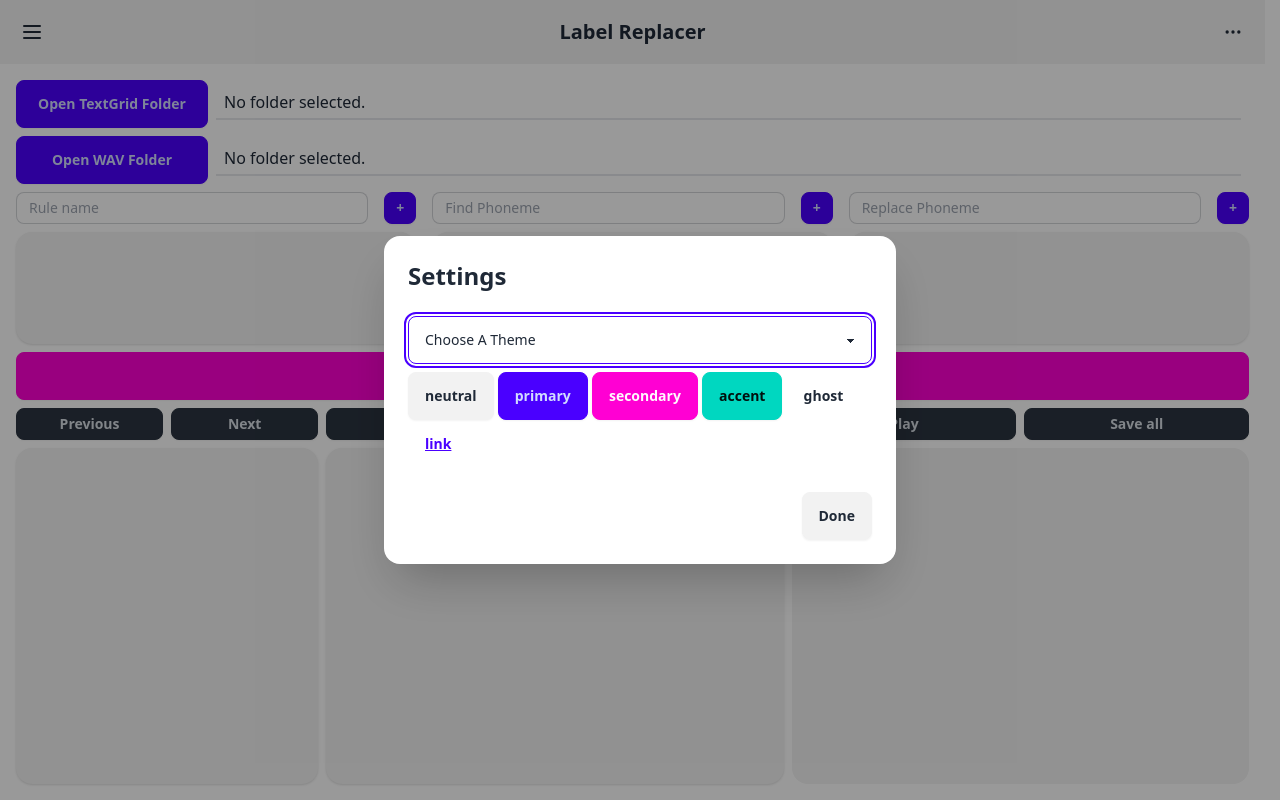
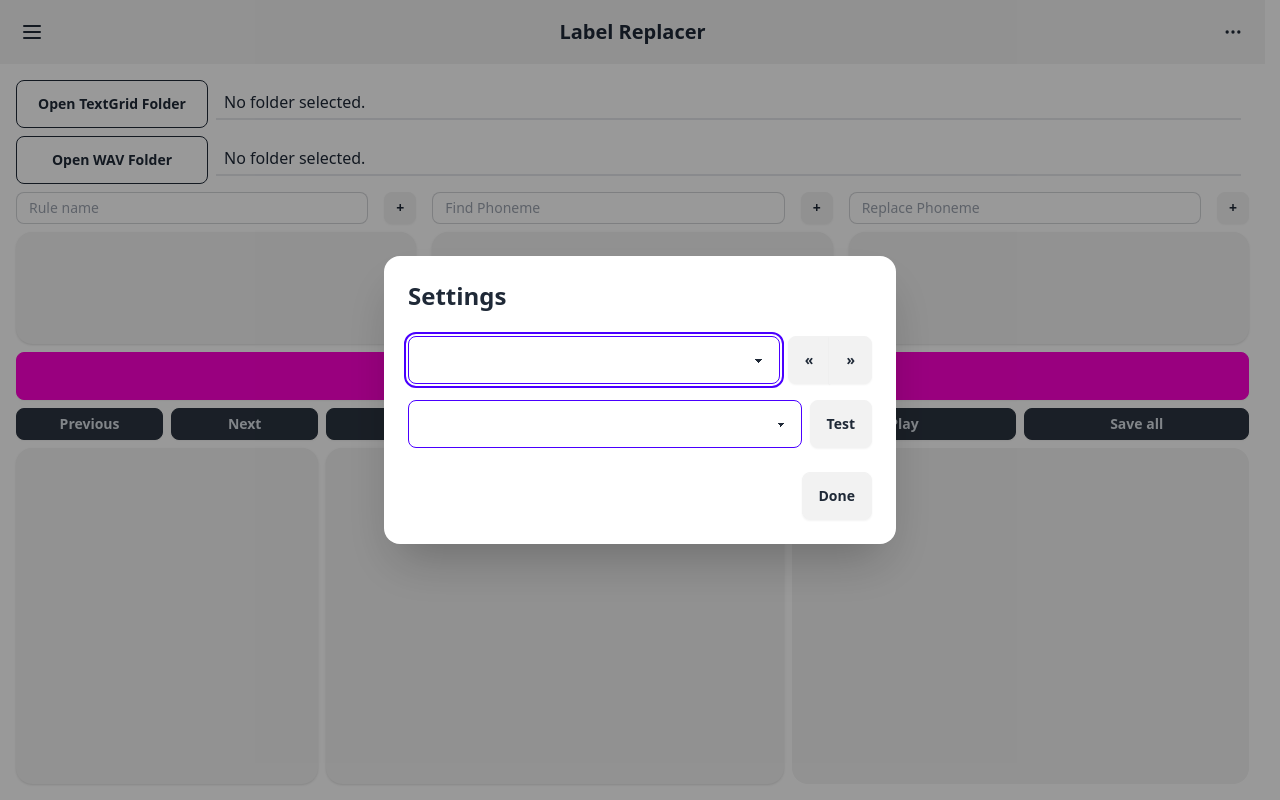
Before and after one commit to hrukalive/ds-synonym-replacer, a SvelteKit app: page / in a window 1280 px wide. Both pictures are taken after a click on the button 1247 px from the left and 32 px from the top of the page. Built offline with nearby package versions, Linux system fonts and the light colour scheme.

Commit message:
app settings

```diff
--- a/src/routes/+page.svelte
+++ b/src/routes/+page.svelte
@@ -1,7 +1,7 @@
 <script>
     import { invoke } from '@tauri-apps/api/core';
     import { listen } from '@tauri-apps/api/event'
-	import ThemeSelect from '$lib/theme-select.svelte';
+	import { themes } from '$lib/themes';
 	import { writable } from 'svelte/store';
 	import { onMount } from 'svelte';
 
@@ -43,6 +43,13 @@
 	let currentTerm = $state("");
 	let currentOpt = $state("");
 	let optButtonDisabled = $state(false);
+	let currentTheme = $state("");
+	let soundDevice = $state("");
+	let defaultSoundDevice = "";
+	let soundDevices = writable([]);
+	let volumeFactor = $state(1.0);
+	let autoSave = $state(true);
+	let autoNext = $state(true);
 
     let editingRuleIndex = writable(-1);
     function handleRuleDoubleClick(index) {
@@ -128,18 +135,19 @@
 		}
 	})
 
-	// listen('sync_item_selected_options', (event) => {
-	// 	console.log('sync_item_selected_options', event.payload);
-	// 	if (event.payload !== null && event.payload !== undefined) {
-	// 		// selectedItemIdx = event.payload[0] !== null ? event.payload[0] : -1;
-	// 		// selectedMarkIdx = event.payload[1] !== null ? event.payload[1] : -1;
-	// 		items.update(items => {
-	// 			items[selectedItemIdx].selected_options = event.payload[2];
-	// 			items[selectedItemIdx].dirty = event.payload[3];
-	// 			return items
-	// 		})
-	// 	}
-	// })
+	listen('sync_settings', (event) => {
+		console.log('sync_settings', event.payload);
+		if (event.payload !== null && event.payload !== undefined) {
+			currentTheme = event.payload.theme;
+			document.documentElement.setAttribute('data-theme', currentTheme);
+			if (event.payload.sound_device !== null) {
+				soundDevice = event.payload.sound_device;
+			}
+			volumeFactor = event.payload.volume_factor;
+			autoNext = event.payload.auto_next;
+			autoSave = event.payload.auto_save;
+		}
+	})
 
 	async function choose_a_replace_option(optIndex) {
 		optButtonDisabled = true;
@@ -161,6 +169,24 @@
 		el.select();
 	}
 
+	function setTheme(event) {
+        const select = event.target;
+        const theme = select.value;
+        if (themes.includes(theme)) {
+			invoke('update_settings', {theme: currentTheme, volumeFactor, autoSave, autoNext});
+        }
+    }
+
+	function nextTheme() {
+		const index = themes.indexOf(currentTheme);
+		invoke('update_settings', {theme: themes[(index + 1) % themes.length], volumeFactor, autoSave, autoNext});
+	}
+
+	function prevTheme() {
+		const index = themes.indexOf(currentTheme);
+		invoke('update_settings', {theme: themes[(index - 1 + themes.length) % themes.length], volumeFactor, autoSave, autoNext});
+	}
+
 	onMount(async () => {
 		let payload = await invoke('get_config_state');
 		rules.update(_ => payload.rules)
@@ -176,6 +202,23 @@
 		if (payload2.selected_mark !== null) {
 			selectedMarkIdx = payload2.selected_mark[selectedItemIdx] !== null ? payload2.selected_mark[selectedItemIdx] : -1;
 		}
+
+		let payload3 = await invoke('get_app_settings');
+		currentTheme = payload3.theme;
+		document.documentElement.setAttribute('data-theme', currentTheme);
+		if (payload3.sound_device !== null) {
+			soundDevice = payload3.sound_device;
+		}
+		volumeFactor = payload3.volume_factor;
+		autoNext = payload3.auto_next;
+		autoSave = payload3.auto_save;
+
+		let payload4 = await invoke('list_audio_output_devices');
+		if (payload3.sound_device === null) {
+			soundDevice = payload4[0];
+		}
+		defaultSoundDevice = payload4[0];
+		soundDevices.update(_ => payload4[1]);
 	});
 </script>
 
@@ -191,14 +234,35 @@
                 <button class="btn btn-sm btn-circle btn-ghost absolute right-2 top-2">✕</button>
             </form> -->
 			<h1 class="font-bold text-2xl">Settings</h1>
-			<div class="mt-6">
-				<ThemeSelect />
-				<button class="btn">neutral</button>
-				<button class="btn btn-primary">primary</button>
-				<button class="btn btn-secondary">secondary</button>
-				<button class="btn btn-accent">accent</button>
-				<button class="btn btn-ghost">ghost</button>
-				<button class="btn btn-link">link</button>
+			<div class="mt-6 flex flex-col gap-4">
+				<div class="flex">
+					<select
+						value={currentTheme}
+						data-choose-theme
+						class="flex-1 select select-bordered select-primary w-full text-sm capitalize"
+						onchange={(e) => setTheme(e)}
+					>
+						{#each themes as theme}
+							<option value={theme} class="capitalize">{theme}</option>
+						{/each}
+					</select>
+					<div class="join ml-2">
+						<button class="join-item btn" onclick={prevTheme}>«</button>
+						<button class="join-item btn" onclick={nextTheme}>»</button>
+					</div>
+				</div>
+				<div class="flex">
+					<select
+						value={soundDevice}
+						class="flex-1 select select-bordered select-primary w-full text-sm capitalize"
+						onchange={(e) => invoke('select_audio_output_device', { deviceName: e.target.value })}
+					>
+						{#each $soundDevices as device}
+							<option value={device} class="capitalize {device === defaultSoundDevice ? 'bold' : ''}">{device}</option>
+						{/each}
+					</select>
+					<button class="ml-2 btn" onclick={() => invoke('test_output_device')}>Test</button>
+				</div>
 			</div>
 			<div class="modal-action">
 				<form method="dialog">
@@ -286,24 +350,24 @@
 		<div class="flex-grow p-4">
 			<div class="flex flex-col space-y-2 h-full">
 				<div class="flex w-full justify-center">
-					<button class="btn btn-primary flex-initial w-48" onclick={() => invoke('open_folder', { target: 'tg' })}>Open TextGrid Folder</button>
+					<button class="btn btn-outline flex-initial w-48" onclick={() => invoke('open_folder', { target: 'tg' })}>Open TextGrid Folder</button>
 					<span id="tg-folder-text" class="font-normal h-8 m-2 mx-2 px-2 leading-7 border-b-2 flex-1"
 						>{ tg_folder_path }</span
 					>
 				</div>
 				<div class="flex w-full justify-center">
-					<button class="btn btn-primary flex-initial w-48" onclick={() => invoke('open_folder', { target: 'wav' })}>Open WAV Folder</button>
+					<button class="btn btn-outline flex-initial w-48" onclick={() => invoke('open_folder', { target: 'wav' })}>Open WAV Folder</button>
 					<span id="wav-folder-text" class="font-normal h-8 m-2 mx-2 px-2 leading-7 border-b-2 flex-1"
 						>{ wav_folder_path }</span
 					>
 				</div>
 				<div class="flex w-full justify-center space-x-4">
 					<input id="rule-name-input" bind:value={currentRuleName} type="text" placeholder="Rule name" class="input input-sm input-bordered flex-1" />
-					<button class="btn btn-primary btn-sm flex-initial w-8" onclick={() => { invoke('add_rule', { ruleName: currentRuleName.trim() }); currentRuleName = ""; document.getElementById("rule-name-input").focus(); } }>+</button>
+					<button class="btn btn-sm flex-initial w-8" onclick={() => { invoke('add_rule', { ruleName: currentRuleName.trim() }); currentRuleName = ""; document.getElementById("rule-name-input").focus(); } }>+</button>
 					<input id="search-term-input" bind:value={currentTerm} type="text" placeholder="Find Phoneme" class="input input-sm input-bordered flex-1" />
-					<button class="btn btn-primary btn-sm flex-initial w-8" onclick={() => { invoke('add_search_term', { term: currentTerm.trim() }); currentTerm = ""; document.getElementById("search-term-input").focus(); } }>+</button>
+					<button class="btn btn-sm flex-initial w-8" onclick={() => { invoke('add_search_term', { term: currentTerm.trim() }); currentTerm = ""; document.getElementById("search-term-input").focus(); } }>+</button>
 					<input id="replace-opt-input" bind:value={currentOpt} type="text" placeholder="Replace Phoneme" class="input input-sm input-bordered flex-1" />
-					<button class="btn btn-primary btn-sm flex-initial w-8" onclick={() => { invoke('add_replace_option', { replaceOpt: currentOpt.trim() }); currentOpt = ""; document.getElementById("replace-opt-input").focus(); }}>+</button>
+					<button class="btn btn-sm flex-initial w-8" onclick={() => { invoke('add_replace_option', { replaceOpt: currentOpt.trim() }); currentOpt = ""; document.getElementById("replace-opt-input").focus(); }}>+</button>
 				</div>
 				<div class="flex w-full justify-center space-x-4">
 					<ul
```
Also changed, not shown: 1 other file (tests, documents, lock files or other folders).
